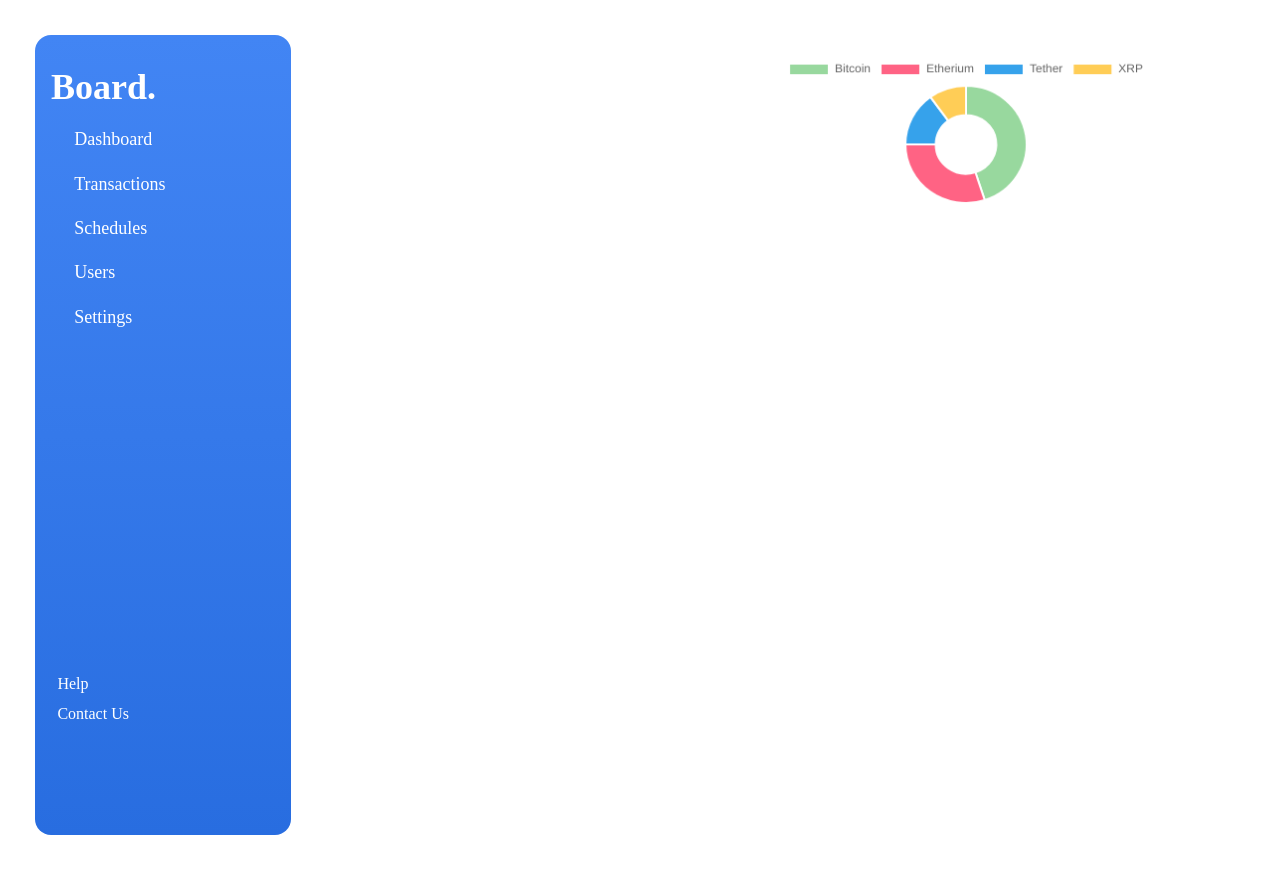
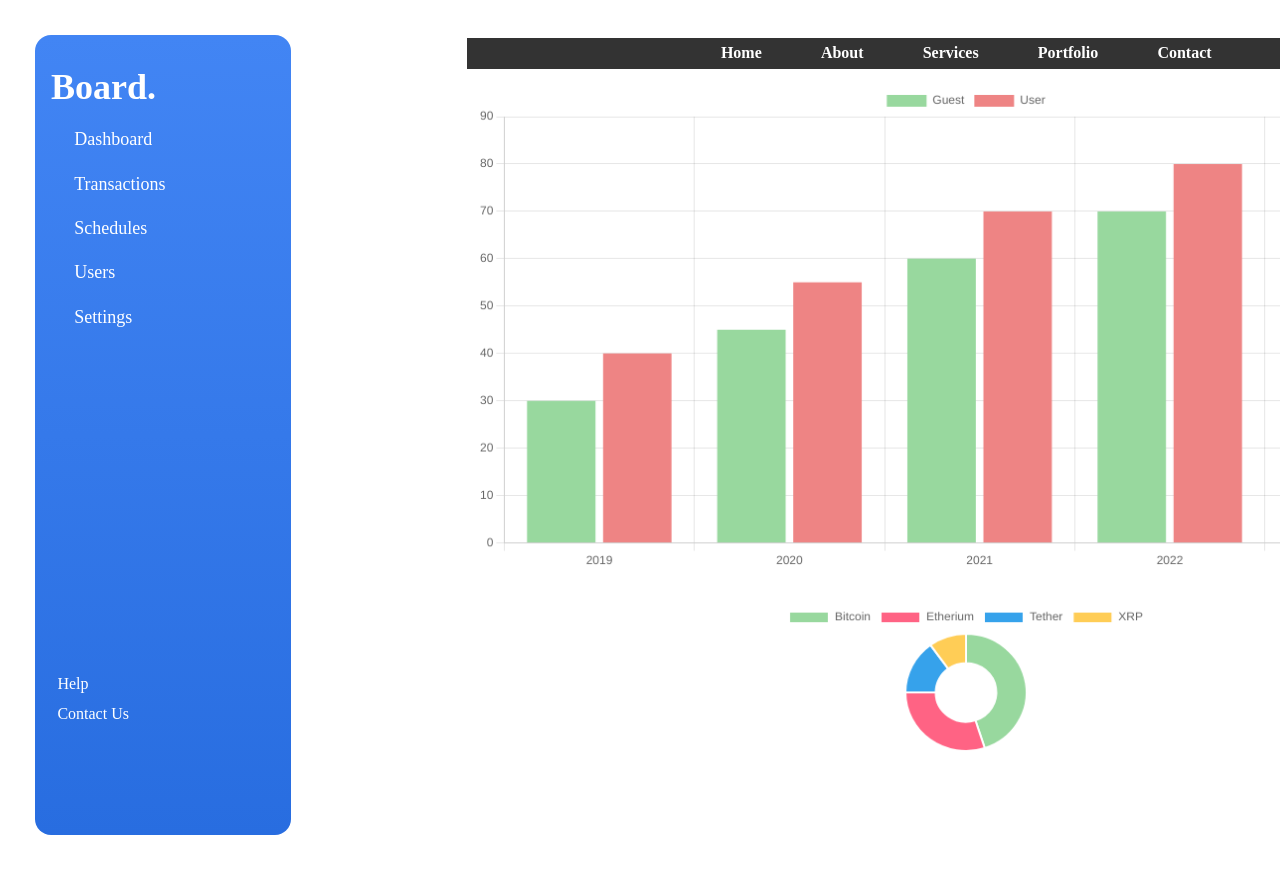
Before and after one commit to iamabhaytiwari343/openinapp_assignment, a React (Create React App) app: page /home in a window 1280 px wide. Shown: the top 870 px of the page. Built offline with nearby package versions, Linux system fonts and the light colour scheme.

Commit message:
charts prepared

```diff
--- a/src/Components/Dashboard/Board.jsx
+++ b/src/Components/Dashboard/Board.jsx
@@ -2,8 +2,11 @@ import React from 'react';
 import Sidebar from './Sidebar';
 import "./css/board.css";
 import DemoPieChart from './utils/DemoPieChart';
+import BarChart from './utils/BarChart';
 
 const Board = () => {
+  const guestData = [30, 45, 60, 70, 80]; // Replace with your guest data
+  const userData = [40, 55, 70, 80, 90];
   return (
     <>
       <div className="pagecontent">
@@ -11,7 +14,18 @@ const Board = () => {
           <Sidebar />
         </div>
         <div className="maincontainerdashoard">
+          <nav>
+            <ul>
+              <li><a href="#">Home</a></li>
+              <li><a href="#">About</a></li>
+              <li><a href="#">Services</a></li>
+              <li><a href="#">Portfolio</a></li>
+              <li><a href="#">Contact</a></li>
+            </ul>
+          </nav>
+          <BarChart guestData={guestData} userData={userData} />
           <DemoPieChart />
+
 
 
         </div>
--- a/src/Components/Dashboard/css/board.css
+++ b/src/Components/Dashboard/css/board.css
@@ -33,3 +33,46 @@
     margin-left: 160px;
     padding: 0px 10px;
 }
+
+
+ul {
+    margin: 0;
+    padding: 0;
+}
+
+/* Style the navbar */
+nav {
+    background-color: #333;
+    /* Background color of the navbar */
+    color: #fff;
+    /* Text color */
+}
+
+ul {
+    list-style-type: none;
+    /* Remove default list bullet points */
+    display: flex;
+    /* Display list items horizontally */
+    justify-content: center;
+    /* Center align list items horizontally */
+}
+
+li {
+    margin: 0 20px;
+    /* Add some spacing between list items */
+}
+
+a {
+    text-decoration: none;
+    /* Remove underlines from links */
+    color: #fff;
+    /* Link text color */
+    font-weight: bold;
+    /* Make link text bold */
+}
+
+/* Style the links on hover */
+a:hover {
+    text-decoration: underline;
+    /* Add underline on hover */
+}
--- /dev/null
+++ b/src/Components/Dashboard/utils/BarChart.jsx
@@ -0,0 +1,50 @@
+import React, { useEffect, useRef } from 'react';
+import Chart from 'chart.js/auto';
+
+const BarChart = ({ guestData, userData }) => {
+    const chartRef = useRef(null);
+    let chartInstance = null; // Store the Chart instance
+
+    useEffect(() => {
+        const myChartRef = chartRef.current.getContext('2d');
+
+        // Destroy the previous chart instance if it exists
+        if (chartInstance) {
+            chartInstance.destroy();
+        }
+
+        chartInstance = new Chart(myChartRef, {
+            type: 'bar',
+            data: {
+                labels: ['2019', '2020', '2021', '2022', '2023'],
+                datasets: [
+                    {
+                        label: 'Guest',
+                        data: guestData,
+                        backgroundColor: '#98D89E',
+                    },
+                    {
+                        label: 'User',
+                        data: userData,
+                        backgroundColor: '#EE8484',
+                    },
+                ],
+            },
+            options: {
+                scales: {
+                    y: {
+                        beginAtZero: true,
+                    },
+                },
+            },
+        });
+    }, [guestData, userData]);
+
+    return (
+        <div>
+            <canvas id="myChart" ref={chartRef} />
+        </div>
+    );
+};
+
+export default BarChart;
```
